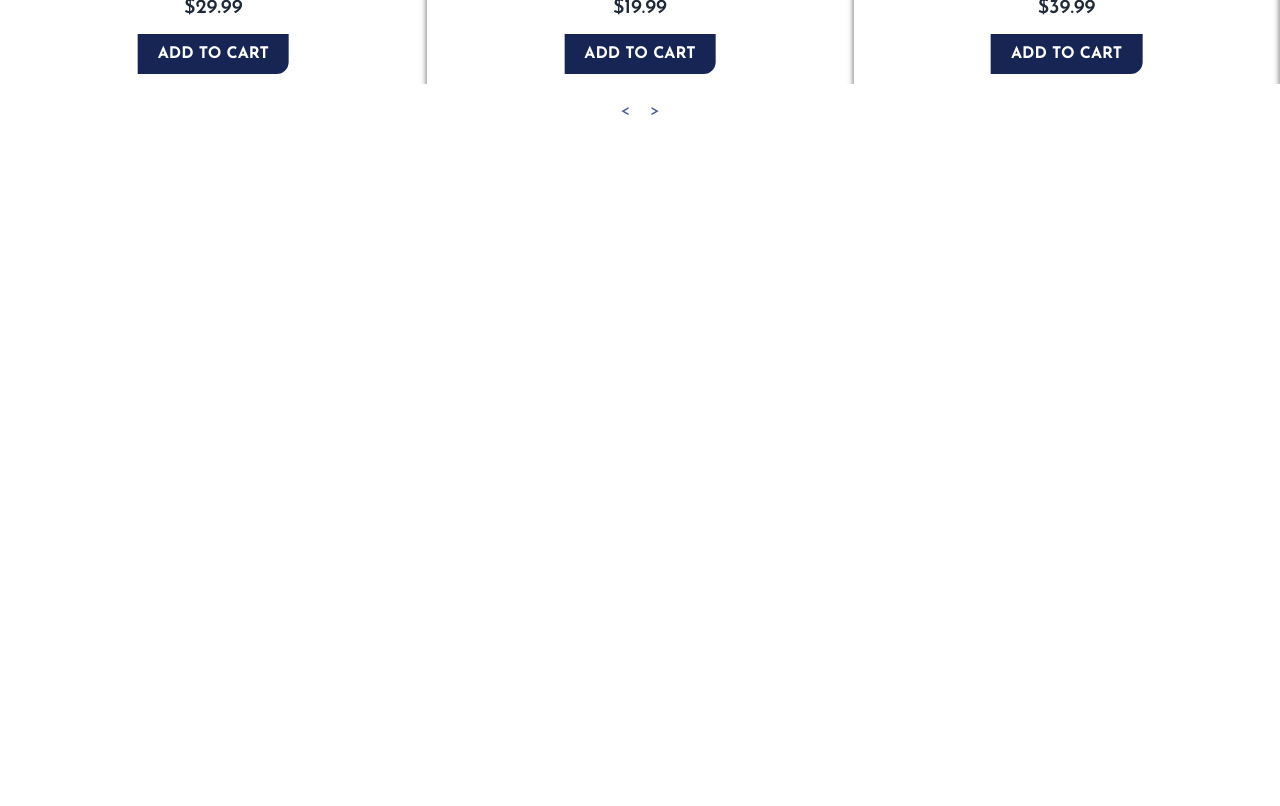
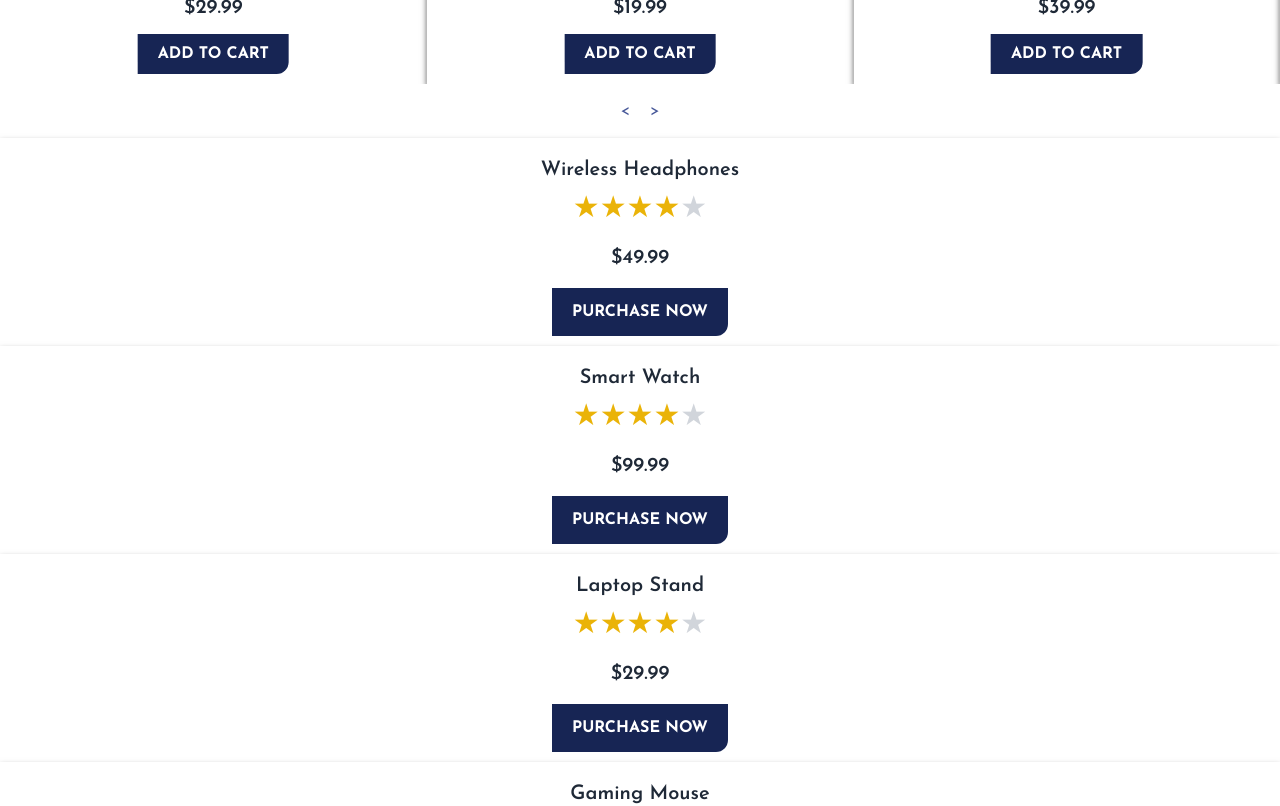
Before and after one commit to jannatun-nur/Hellow-shop, a React (Vite) app: page / in a window 1280 px wide. Shown: the part 1020-1826 px from the top of the page. Before the commit the page ends 1158 px from the top, so only its background shows below. Built offline with nearby package versions, Linux system fonts and the light colour scheme.

Commit message:
shirt 28%

```diff
--- a/src/App.jsx
+++ b/src/App.jsx
@@ -1,6 +1,7 @@
 
 import Banner from './Component/Banner/Banner'
 import Arrival from './Component/Arrival/Arrival'
+import Shirt from './Component/Shirt/Shirt'
 
 function App() {
 
@@ -9,6 +10,7 @@ function App() {
     <>
     <Banner/>
     <Arrival/>
+    <Shirt/>
 
     </>
   )
--- a/src/Component/Shirt/ShirtCard.jsx
+++ b/src/Component/Shirt/ShirtCard.jsx
@@ -1,9 +1,29 @@
 
 
-const ShirtCard = () => {
+const ShirtCard = ({shirts}) => {
+   const {name , price, button} =shirts
     return (
         <div>
+            <div style={{ boxShadow:"0px 4px 6px rgba(0, 0, 0, 0.7)", padding: "10px", textAlign: "center"
+        , background: "white" }}>
+            <h3 className="text-gray-800 font-semibold text-xl py-2">{name}</h3>
 
+
+              {[...Array(5)].map((_, index) => (
+                <span
+                  key={index}
+                  className={`text-3xl ${
+                    index < 4 ? "text-yellow-500" : "text-gray-300"
+                  }`}
+                >
+                  ★
+                </span>
+              ))}
+
+            <p className="text-gray-800 font-semibold text-xl py-4">${price}</p>
+            <button className="bg-blue-950 text-white
+            px-5 py-3 font-bold rounded-ee-xl">{button}</button>
+        </div>
         </div>
     );
 };
```
